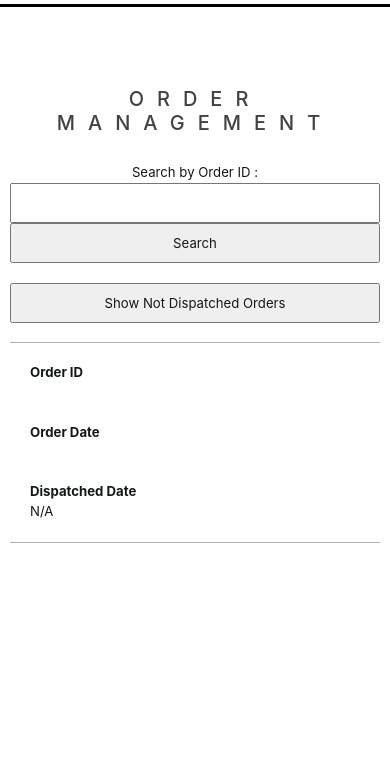
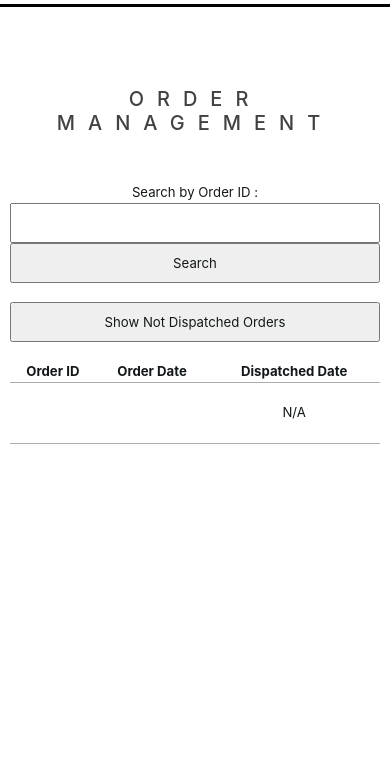
Before and after one commit to lucyholic/lucidkart, a PHP site: page /admin/ordermanagement.php in a window 390 px wide. Shown: the part 105-888 px from the top of the page. Run offline with PHP 8.4, Linux system fonts and the light colour scheme; the visitor is signed in with stand-in values (Sample User, id 1); tables that the repository leaves empty or names only in its code hold one stand-in row (values such as "Sample post"); data that the repository does not hold is empty; some libraries are stand-ins or nearby versions.

Commit message:
Removed ordermanagement table reflow

```diff
--- a/admin/ordermanagement.php
+++ b/admin/ordermanagement.php
@@ -42,7 +42,7 @@
 
 
 <h2>Order Management</h2>
-<br />
+<br /><br />
 <form action="<?php echo $_SERVER['PHP_SELF']; ?>" method="GET">
     Search by Order ID : <input type="number" name="txtOrderId" id="txtOrderId" />
     <input type="submit" value="Search" />
@@ -52,7 +52,7 @@
     <input type="submit" name="notdispatched" value="Show Not Dispatched Orders" />
 </form>
 <br />
-<table class="reflow">
+<table>
 <tr><th>Order ID</th><th>Order Date</th><th>Dispatched Date</th></tr>
 
 <?php
@@ -77,16 +77,3 @@
 
     require_once('../lib/footer.php');
 ?>
-
-<!--table reflow-->
-<script>
-	$('table.reflow').find('th').each(function(index, value){
-
-		var $this = $(this),
-		title = '<b class="cell-label">' + $this.html() + '</b>';
-
-		// add titles to cells
-		$('table.reflow')
-		.find('tr').find('td:eq('+index+')').wrapInner('<span class="cell-content"></span>').prepend( title );
-	});
-</script>
--- a/css/admin/adminSubpages.css
+++ b/css/admin/adminSubpages.css
@@ -41,18 +41,18 @@ table.reflow {
 }
 @media screen and (max-width: 480px) {
 
-    th {
+    .reflow th {
         display: none;
     }
 
-    tr td {
+    .reflow tr td {
         clear: left;
         text-align: left;
         display: block;
         width: 100%;
     }
 
-    tr td:last-child {
+    .reflow tr td:last-child {
         padding-bottom: 20px;
         border-bottom: 0;
     }
--- a/css/cart.css
+++ b/css/cart.css
@@ -1,6 +1,7 @@
 main {
     width: 100%;
     margin: 0 auto;
+    padding: 10px;
     max-width: 720px;
     min-height: 100vh;
     height: 100%;
```
